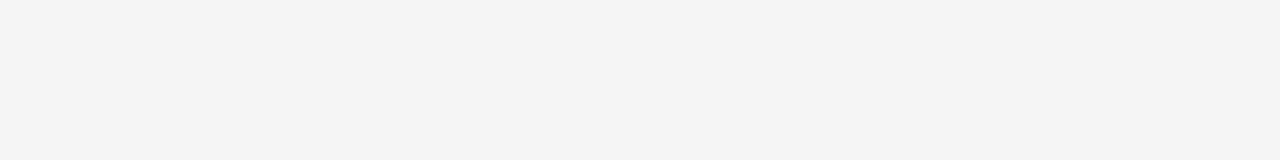
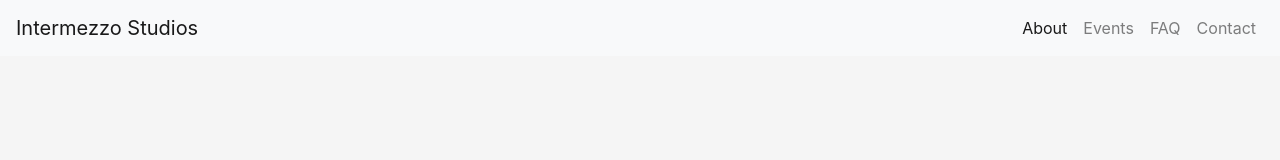
Before and after one commit to Bill-Sukh/Intermezzo-Studios, a website: page about.html in a window 1280 px wide. Drawn offline with nearby package versions, Linux system fonts and the light colour scheme.

Commit message:
Navbar 1

```diff
--- a/about.html
+++ b/about.html
@@ -15,6 +15,31 @@
 
 <!--Navigation Bar-->
 
+<nav class="navbar navbar-expand-lg navbar-light bg-light fixed-top">
+
+    <a class="navbar-brand" href="index.html">Intermezzo Studios</a>
+    <button class="navbar-toggler" type="button" data-toggle="collapse" data-target="#navbar" aria-controls="navbar" aria-expanded="false" aria-label="Toggle navigation">
+        <span class="navbar-toggler-icon"></span>
+    </button>
+
+    <div class="collapse navbar-collapse" id="navbar">
+        <ul class="navbar-nav ml-auto">
+            <li class="nav-item">
+                <a class="nav-link active" href="about.html">About</a>
+            </li>
+            <li class="nav-item">
+                <a class="nav-link" href="events.html">Events</a>
+            </li>
+            <li class="nav-item">
+                <a class="nav-link" href="faq.html">FAQ</a>
+            </li>
+            <li class="nav-item">
+                <a class="nav-link" href="contact.html">Contact</a>
+            </li>
+        </ul>
+    </div>
+</nav>
+
 <!--Breadcrumbs-->
 
 <!--Link Menu-->
```
Also changed, not shown: contact.html (+25 -0 lines), events.html (+25 -0 lines), faq.html (+25 -0 lines), index.html (+25 -0 lines).
